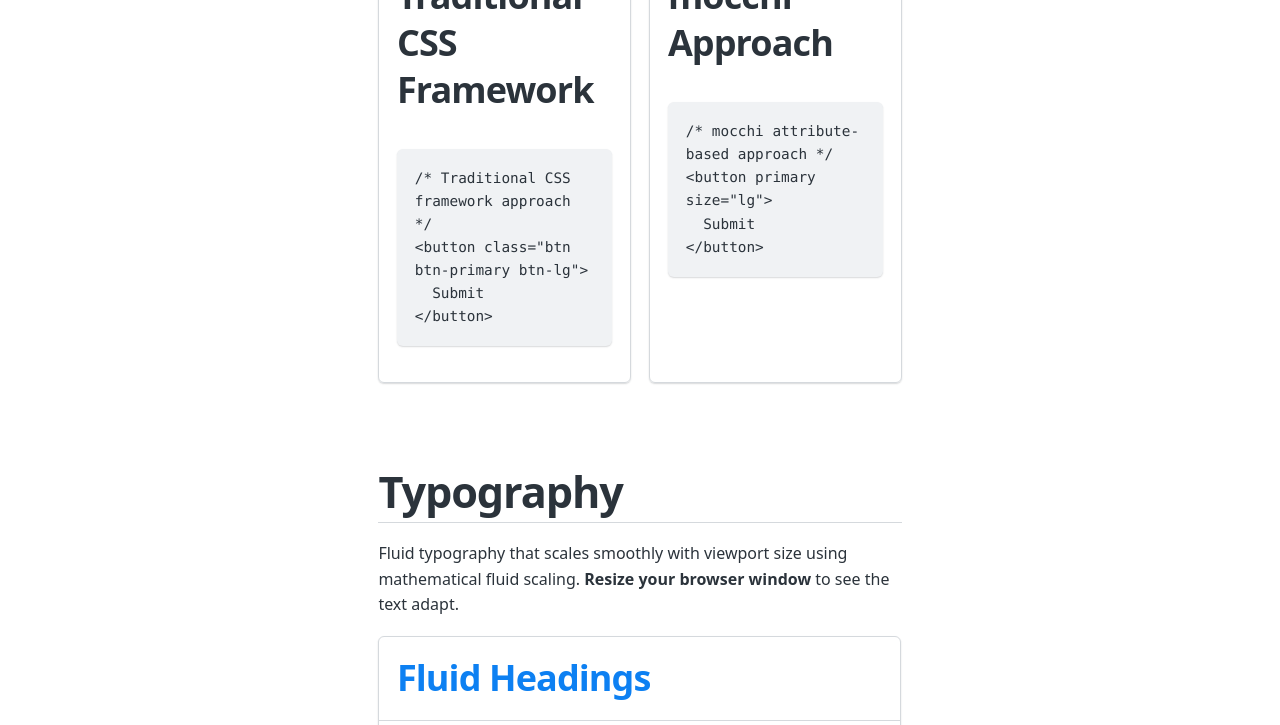
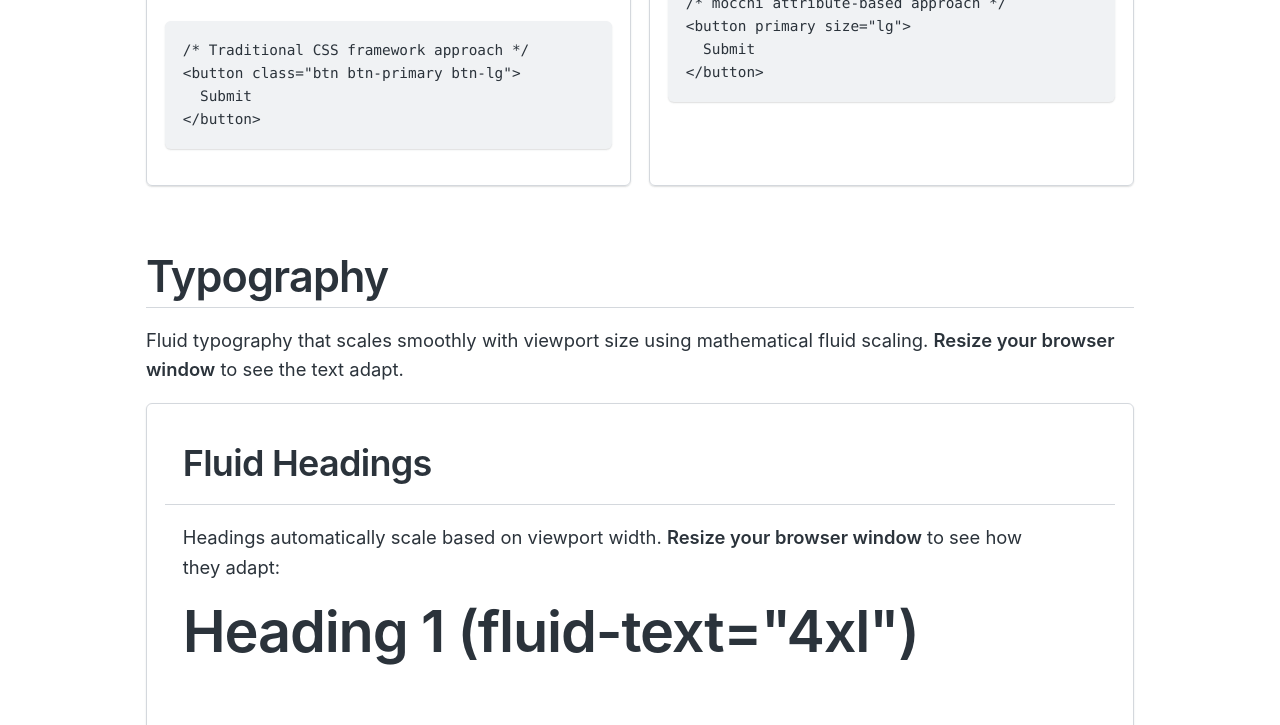
Before and after one commit to srdjan/mocchi, a plain HTML site: page index.html in a window 1280 px wide. Shown: the part 777-1502 px from the top of the page. Drawn offline with Linux system fonts and the light colour scheme.

Commit message:
new styles

```diff
--- a/src/components/_buttons.css
+++ b/src/components/_buttons.css
@@ -1,146 +1,94 @@
-/* Ghost Button */
-button[ghost],
-input[type="submit"][ghost],
-input[type="button"][ghost],
-[role="button"][ghost] {
-  --button-bg: transparent;
-  --button-color: var(--sm-accent);
-  --button-border-color: transparent;
-  --button-hover-bg: var(--sm-accent-bg);
-  --button-hover-color: var(--sm-accent);
-  --button-active-bg: color-mix(in srgb, var(--sm-accent) 15%, transparent);
-  --button-active-color: var(--sm-accent-subtle);
-  box-shadow: none;
+/* ---- Modern Button Styling ---- */
+button,
+.button,
+[component="button"] {
+  display: inline-flex;
+  align-items: center;
+  justify-content: center;
+  gap: var(--sm-space-xs);
+  padding: 0.6em 1.2em;
+  border-radius: var(--sm-radius);
+  font-weight: var(--sm-weight-medium);
+  font-size: var(--sm-font-sm);
+  line-height: 1.4;
+  text-decoration: none;
+  transition: all var(--sm-transition-fast);
+  cursor: pointer;
+  background-color: var(--sm-color-neutral-100);
+  color: var(--sm-fg);
+  border: 1px solid var(--sm-border);
+  box-shadow: var(--sm-shadow-xs);
 }
 
-/* Success Button */
-button[success],
-input[type="submit"][success],
-input[type="button"][success],
-[role="button"][success] {
-  --button-bg: var(--sm-success);
-  --button-color: white;
-  --button-border-color: var(--sm-success);
-  --button-hover-bg: var(--sm-success-subtle);
-  --button-hover-color: white;
-  --button-active-bg: var(--sm-success-subtle);
-  --button-active-color: white;
-  --button-focus-ring-color: color-mix(in srgb, var(--sm-success) 50%, transparent);
+/* Primary Button */
+button[variant="primary"],
+.button[variant="primary"],
+[component="button"][variant="primary"] {
+  background-color: var(--sm-accent);
+  color: white;
+  border: 1px solid transparent;
 }
 
-/* Warning Button */
-button[warning],
-input[type="submit"][warning],
-input[type="button"][warning],
-[role="button"][warning] {
-  --button-bg: var(--sm-warning);
-  --button-color: white;
-  --button-border-color: var(--sm-warning);
-  --button-hover-bg: var(--sm-warning-subtle);
-  --button-hover-color: white;
-  --button-active-bg: var(--sm-warning-subtle);
-  --button-active-color: white;
-  --button-focus-ring-color: color-mix(in srgb, var(--sm-warning) 50%, transparent);
+button[variant="primary"]:hover,
+.button[variant="primary"]:hover,
+[component="button"][variant="primary"]:hover {
+  background-color: var(--sm-accent-subtle);
+  box-shadow: var(--sm-shadow-sm);
+  transform: translateY(-1px);
 }
 
-/* Error Button */
-button[error],
-input[type="submit"][error],
-input[type="button"][error],
-[role="button"][error] {
-  --button-bg: var(--sm-error);
-  --button-color: white;
-  --button-border-color: var(--sm-error);
-  --button-hover-bg: var(--sm-error-subtle);
-  --button-hover-color: white;
-  --button-active-bg: var(--sm-error-subtle);
-  --button-active-color: white;
-  --button-focus-ring-color: color-mix(in srgb, var(--sm-error) 50%, transparent);
+/* Outline Button */
+button[variant="outline"],
+.button[variant="outline"],
+[component="button"][variant="outline"] {
+  background-color: transparent;
+  border: 1px solid var(--sm-border-strong);
+  color: var(--sm-fg);
 }
 
-/* Size Variations */
+button[variant="outline"]:hover,
+.button[variant="outline"]:hover,
+[component="button"][variant="outline"]:hover {
+  background-color: var(--sm-color-neutral-50);
+  border-color: var(--sm-color-neutral-400);
+  box-shadow: var(--sm-shadow-xs);
+}
+
+/* Ghost Button */
+button[variant="ghost"],
+.button[variant="ghost"],
+[component="button"][variant="ghost"] {
+  background-color: transparent;
+  border: 1px solid transparent;
+  color: var(--sm-fg);
+  padding: 0.5em 0.8em;
+}
+
+button[variant="ghost"]:hover,
+.button[variant="ghost"]:hover,
+[component="button"][variant="ghost"]:hover {
+  background-color: var(--sm-color-neutral-100);
+}
+
+/* Button Sizes */
 button[size="sm"],
-input[type="submit"][size="sm"],
-input[type="button"][size="sm"],
-[role="button"][size="sm"] {
-  --button-padding-block: 0.4em;
-  --button-padding-inline: 0.8em;
-  font-size: var(--sm-font-sm);
+.button[size="sm"],
+[component="button"][size="sm"] {
+  font-size: var(--sm-font-xs);
+  padding: 0.4em 0.8em;
 }
 
 button[size="lg"],
-input[type="submit"][size="lg"],
-input[type="button"][size="lg"],
-[role="button"][size="lg"] {
-  --button-padding-block: 0.8em;
-  --button-padding-inline: 1.6em;
+.button[size="lg"],
+[component="button"][size="lg"] {
   font-size: var(--sm-font-md);
+  padding: 0.7em 1.4em;
 }
 
-/* Full Width Button */
-button[full-width],
-input[type="submit"][full-width],
-input[type="button"][full-width],
-[role="button"][full-width] {
-  width: 100%;
+/* Focus States */
+button:focus-visible,
+.button:focus-visible,
+[component="button"]:focus-visible {
+  outline: 2px solid var(--sm-focus-ring);
+  outline-offset: 2px;
 }
-
-/* Icon Button */
-button[icon],
-input[type="submit"][icon],
-input[type="button"][icon],
-[role="button"][icon] {
-  --button-padding-block: 0.5rem;
-  --button-padding-inline: 0.5rem;
-  aspect-ratio: 1/1;
-
-  & svg {
-    width: 1.25em;
-    height: 1.25em;
-  }
-}
-
-/* Circular Button */
-button[circular],
-input[type="submit"][circular],
-input[type="button"][circular],
-[role="button"][circular] {
-  --button-radius: 50%;
-  aspect-ratio: 1/1;
-  padding: 0.5rem;
-
-  &[size="sm"] {
-    padding: 0.25rem;
-  }
-
-  &[size="lg"] {
-    padding: 0.75rem;
-  }
-}
-
-/* Button Group */
-.button-group {
-  display: inline-flex;
-
-  &>button,
-  &>input[type="submit"],
-  &>input[type="button"],
-  &>[role="button"] {
-    border-radius: 0;
-    margin: 0;
-
-    &:not(:last-child) {
-      border-right-width: 0;
-    }
-
-    &:first-child {
-      border-top-left-radius: var(--sm-radius);
-      border-bottom-left-radius: var(--sm-radius);
-    }
-
-    &:last-child {
-      border-top-right-radius: var(--sm-radius);
-      border-bottom-right-radius: var(--sm-radius);
-    }
-  }
-}
--- a/src/components/_cards.css
+++ b/src/components/_cards.css
@@ -4,54 +4,78 @@
   /* Base Card */
   .card,
   [component="card"] {
-    --card-padding: var(--sm-space);
-    --card-bg: var(--sm-bg);
-    --card-radius: var(--sm-radius);
-    --card-shadow: var(--sm-shadow-md);
-    --card-hover-bg: var(--sm-bg);
-    --card-hover-transform: translateY(-3px);
-    --card-hover-shadow: var(--sm-shadow-lg);
+    background-color: var(--sm-bg);
+    border-radius: var(--sm-radius-md);
+    box-shadow: var(--sm-shadow-sm);
+    padding: var(--sm-space);
+    transition: transform var(--sm-transition), box-shadow var(--sm-transition);
+    border: 1px solid var(--sm-border);
+    overflow: hidden;
+  }
 
+  .card:hover,
+  [component="card"]:hover {
+    box-shadow: var(--sm-shadow-md);
+    transform: translateY(-2px);
+  }
+
+  /* Card with image */
+  .card img:first-child,
+  [component="card"] img:first-child {
+    margin: calc(var(--sm-space) * -1) calc(var(--sm-space) * -1) var(--sm-space);
+    max-width: calc(100% + var(--sm-space) * 2);
+    border-radius: var(--sm-radius-md) var(--sm-radius-md) 0 0;
+  }
+
+  /* Card header */
+  .card-header,
+  [component="card-header"] {
+    margin-bottom: var(--sm-space-sm);
     display: flex;
     flex-direction: column;
-    background-color: var(--card-bg);
-    border-radius: var(--card-radius);
-    overflow: hidden;
-    box-shadow: var(--card-shadow);
-    transition:
-      transform var(--sm-transition),
-      box-shadow var(--sm-transition),
-      background-color var(--sm-transition);
-    border: none;
-    margin-bottom: var(--sm-space);
-    contain: content;
-    content-visibility: auto;
+    gap: var(--sm-space-2xs);
   }
 
-  /* Card with hover effect */
-  .card[hover],
-  [component="card"][hover],
-  .card:hover,
-  [component="card"]:hover {
-    transform: var(--card-hover-transform);
-    box-shadow: var(--card-hover-shadow);
-    background-color: var(--card-hover-bg);
+  .card-header h2,
+  .card-header h3,
+  [component="card-header"] h2,
+  [component="card-header"] h3 {
+    margin: 0;
+    font-weight: var(--sm-weight-semibold);
+    color: var(--sm-fg);
+  }
+
+  .card-header p,
+  [component="card-header"] p {
+    margin: 0;
+    color: var(--sm-subtle);
+    font-size: var(--sm-font-sm);
+  }
+
+  /* Card footer */
+  .card-footer,
+  [component="card-footer"] {
+    margin-top: var(--sm-space);
+    padding-top: var(--sm-space-sm);
+    border-top: 1px solid var(--sm-border);
+    display: flex;
+    justify-content: flex-end;
+    gap: var(--sm-space-sm);
+  }
+
+  /* Card variants */
+  .card[variant="outline"],
+  [component="card"][variant="outline"] {
+    box-shadow: none;
+    border: 1px solid var(--sm-border-strong);
+  }
+
+  .card[variant="elevated"],
+  [component="card"][variant="elevated"] {
+    box-shadow: var(--sm-shadow-md);
   }
 
   /* Card sections */
-  .card>header,
-  [component="card"]>header {
-    padding: var(--card-padding);
-    border-bottom: 1px solid var(--sm-border);
-    background-color: var(--sm-accent-bg);
-
-    &> :first-child {
-      margin-top: 0;
-      margin-bottom: 0;
-      color: var(--sm-accent);
-    }
-  }
-
   .card>.content,
   .card-body,
   [component="card"]>[component="content"],
--- a/src/tokens/_colors.css
+++ b/src/tokens/_colors.css
@@ -1,28 +1,28 @@
 /* ---- Color System with HSL Base ---- */
 :root {
-  /* Primary (Blue) - Adjusted for MVP-inspired look */
-  --sm-color-primary-h: 210;
-  --sm-color-primary-s: 90%;
+  /* Primary (Blue) - Adjusted for a more elegant look */
+  --sm-color-primary-h: 220;
+  --sm-color-primary-s: 85%;
 
-  /* Success (Green) */
-  --sm-color-success-h: 160;
-  --sm-color-success-s: 84%;
+  /* Success (Green) - Softer, more sophisticated */
+  --sm-color-success-h: 155;
+  --sm-color-success-s: 75%;
 
-  /* Warning (Yellow/Amber) */
-  --sm-color-warning-h: 38;
-  --sm-color-warning-s: 92%;
+  /* Warning (Yellow/Amber) - Warmer, less harsh */
+  --sm-color-warning-h: 42;
+  --sm-color-warning-s: 85%;
 
-  /* Error (Red) */
-  --sm-color-error-h: 0;
-  --sm-color-error-s: 84%;
+  /* Error (Red) - Slightly muted for elegance */
+  --sm-color-error-h: 358;
+  --sm-color-error-s: 80%;
 
-  /* Purple */
-  --sm-color-purple-h: 270;
-  --sm-color-purple-s: 76%;
+  /* Purple - Richer, more vibrant */
+  --sm-color-purple-h: 265;
+  --sm-color-purple-s: 70%;
 
-  /* Neutral (Gray) - Adjusted for better readability */
-  --sm-color-neutral-h: 210;
-  --sm-color-neutral-s: 10%;
+  /* Neutral (Gray) - Cooler, more sophisticated */
+  --sm-color-neutral-h: 215;
+  --sm-color-neutral-s: 12%;
 
   /* Color Luminance Scale */
   --sm-luminance-50: 95%;
@@ -116,14 +116,13 @@
     --sm-color-neutral-900: hsl(var(--sm-color-neutral-h), var(--sm-color-neutral-s), var(--sm-luminance-900));
     --sm-color-neutral-950: hsl(var(--sm-color-neutral-h), var(--sm-color-neutral-s), var(--sm-luminance-950));
 
-    /* Semantic Color Tokens - MVP-Inspired */
+    /* Semantic Color Tokens - Modern & Elegant */
     --sm-bg: #ffffff;
-    --sm-fg: hsl(210, 15%, 20%);
-    /* Softer than pure black */
-    --sm-subtle: hsl(210, 10%, 40%);
-    --sm-muted: hsl(210, 10%, 60%);
-    --sm-accent: hsl(var(--sm-color-primary-h), var(--sm-color-primary-s), 50%);
-    --sm-accent-subtle: hsl(var(--sm-color-primary-h), var(--sm-color-primary-s), 40%);
+    --sm-fg: hsl(215, 15%, 18%);
+    --sm-subtle: hsl(215, 12%, 38%);
+    --sm-muted: hsl(215, 10%, 58%);
+    --sm-accent: hsl(var(--sm-color-primary-h), var(--sm-color-primary-s), 48%);
+    --sm-accent-subtle: hsl(var(--sm-color-primary-h), var(--sm-color-primary-s), 38%);
     --sm-success: var(--sm-color-success-500);
     --sm-success-subtle: var(--sm-color-success-600);
     --sm-warning: var(--sm-color-warning-500);
--- a/src/tokens/_effects.css
+++ b/src/tokens/_effects.css
@@ -1,33 +1,33 @@
 /* ---- Effects System ---- */
 :root {
-  /* Radius Scale - Adjusted for MVP look */
+  /* Radius Scale - More refined for modern UI */
   --sm-radius-xs: 0.125rem;
   --sm-radius-sm: 0.25rem;
   --sm-radius: 0.375rem;
   --sm-radius-md: 0.5rem;
   --sm-radius-lg: 0.75rem;
   --sm-radius-xl: 1rem;
-  --sm-radius-2xl: 1.5rem;
+  --sm-radius-2xl: 1.25rem;
   --sm-radius-full: 9999px;
 
-  /* Shadow Scale with Layered Approach - Enhanced for MVP look */
-  --sm-shadow-color: 210 15% 15%;
-  --sm-shadow-strength: 3%;
+  /* Shadow Scale - More subtle, elegant shadows */
+  --sm-shadow-color: 215 15% 15%;
+  --sm-shadow-strength: 2.5%;
 
   --sm-shadow-xs:
-    0 1px 2px hsl(var(--sm-shadow-color) / calc(var(--sm-shadow-strength) + 5%));
+    0 1px 2px hsl(var(--sm-shadow-color) / calc(var(--sm-shadow-strength) + 4%));
 
   --sm-shadow-sm:
-    0 1px 2px hsl(var(--sm-shadow-color) / calc(var(--sm-shadow-strength) + 9%)),
-    0 1px 1px hsl(var(--sm-shadow-color) / calc(var(--sm-shadow-strength) + 3%));
+    0 1px 2px hsl(var(--sm-shadow-color) / calc(var(--sm-shadow-strength) + 7%)),
+    0 1px 1px hsl(var(--sm-shadow-color) / calc(var(--sm-shadow-strength) + 2%));
 
   --sm-shadow:
-    0 1px 3px hsl(var(--sm-shadow-color) / calc(var(--sm-shadow-strength) + 10%)),
-    0 1px 2px hsl(var(--sm-shadow-color) / calc(var(--sm-shadow-strength) + 6%));
+    0 1px 3px hsl(var(--sm-shadow-color) / calc(var(--sm-shadow-strength) + 8%)),
+    0 1px 2px hsl(var(--sm-shadow-color) / calc(var(--sm-shadow-strength) + 4%));
 
   --sm-shadow-md:
-    0 4px 6px -1px hsl(var(--sm-shadow-color) / calc(var(--sm-shadow-strength) + 10%)),
-    0 2px 4px -1px hsl(var(--sm-shadow-color) / calc(var(--sm-shadow-strength) + 6%));
+    0 4px 6px -1px hsl(var(--sm-shadow-color) / calc(var(--sm-shadow-strength) + 8%)),
+    0 2px 4px -1px hsl(var(--sm-shadow-color) / calc(var(--sm-shadow-strength) + 4%));
 
   --sm-shadow-lg:
     0 10px 15px -3px hsl(var(--sm-shadow-color) / calc(var(--sm-shadow-strength) + 10%)),
@@ -43,15 +43,15 @@
   --sm-shadow-inner:
     inset 0 2px 4px 0 hsl(var(--sm-shadow-color) / calc(var(--sm-shadow-strength) + 10%));
 
-  /* Animation Tokens - Enhanced for MVP feel */
-  --sm-easing-standard: cubic-bezier(0.4, 0, 0.2, 1);
+  /* Animation Tokens - Refined for elegance */
+  --sm-easing-standard: cubic-bezier(0.3, 0, 0.2, 1);
   --sm-easing-decelerate: cubic-bezier(0, 0, 0.2, 1);
-  --sm-easing-accelerate: cubic-bezier(0.4, 0, 1, 1);
+  --sm-easing-accelerate: cubic-bezier(0.3, 0, 1, 1);
 
-  --sm-duration-instant: 100ms;
-  --sm-duration-fast: 200ms;
-  --sm-duration-normal: 300ms;
-  --sm-duration-slow: 500ms;
+  --sm-duration-instant: 120ms;
+  --sm-duration-fast: 220ms;
+  --sm-duration-normal: 280ms;
+  --sm-duration-slow: 450ms;
 
   --sm-transition-instant: var(--sm-duration-instant) var(--sm-easing-standard);
   --sm-transition-fast: var(--sm-duration-fast) var(--sm-easing-standard);
--- a/src/tokens/_typography.css
+++ b/src/tokens/_typography.css
@@ -1,64 +1,26 @@
 /* ---- Typography System ---- */
 :root {
-  /* Enhanced Font Families */
-  --sm-font-sans: system-ui, -apple-system, BlinkMacSystemFont, "Segoe UI", Roboto, "Helvetica Neue", Arial, sans-serif;
-  --sm-font-mono: ui-monospace, SFMono-Regular, Menlo, Monaco, Consolas, monospace;
-  --sm-font-serif: ui-serif, Georgia, Cambria, "Times New Roman", Times, serif;
+  /* Enhanced Font Families for modern elegance */
+  --sm-font-sans: 'Inter', system-ui, -apple-system, BlinkMacSystemFont, "Segoe UI", Roboto, "Helvetica Neue", Arial, sans-serif;
+  --sm-font-mono: 'JetBrains Mono', ui-monospace, SFMono-Regular, Menlo, Monaco, Consolas, monospace;
+  --sm-font-serif: 'Newsreader', ui-serif, Georgia, Cambria, "Times New Roman", Times, serif;
 
-  /* Fluid Typography Configuration */
-  --sm-font-base-size: 1rem;
-  --sm-min-width: 20rem;
-  --sm-max-width: 80rem;
-  --sm-min-scale: 0.9;
-  /* Slightly higher minimum */
-  --sm-max-scale: 1.125;
-  /* Keep max scale the same */
+  /* Refined Type Scale - Perfect fifth ratio (1.25) */
+  --sm-scale-ratio: 1.25;
 
-  /* Improved Fluid Typography Formula */
-  --sm-slope: calc((var(--sm-max-scale) - var(--sm-min-scale)) / (var(--sm-max-width) - var(--sm-min-width)));
-  --sm-slope-vw: calc(var(--sm-slope) * 100vw);
-  --sm-intercept: calc(var(--sm-min-scale) - (var(--sm-slope) * var(--sm-min-width)));
-  --sm-fluid-factor: calc(var(--sm-slope-vw) + var(--sm-intercept));
-  --sm-fluid-base: clamp(calc(var(--sm-min-scale) * var(--sm-font-base-size)),
-      calc(var(--sm-fluid-factor) * var(--sm-font-base-size)),
-      calc(var(--sm-max-scale) * var(--sm-font-base-size)));
-
-  /* Type Scale - Perfect fourth ratio (1.25) */
-  --sm-scale-ratio: 1.25;
-  --sm-font-xs: calc(var(--sm-fluid-base) / var(--sm-scale-ratio) / var(--sm-scale-ratio));
-  --sm-font-sm: calc(var(--sm-fluid-base) / var(--sm-scale-ratio));
-  --sm-font-base: var(--sm-fluid-base);
-  --sm-font-md: calc(var(--sm-fluid-base) * var(--sm-scale-ratio));
-  --sm-font-lg: calc(var(--sm-fluid-base) * var(--sm-scale-ratio) * var(--sm-scale-ratio));
-  --sm-font-xl: calc(var(--sm-fluid-base) * var(--sm-scale-ratio) * var(--sm-scale-ratio) * var(--sm-scale-ratio));
-  --sm-font-2xl: calc(var(--sm-font-xl) * var(--sm-scale-ratio));
-  --sm-font-3xl: calc(var(--sm-font-2xl) * var(--sm-scale-ratio));
-
-  /* Line Heights - Adjusted for better readability */
-  --sm-line-height-xs: 1.6;
-  --sm-line-height-sm: 1.6;
-  --sm-line-height-base: 1.6;
-  --sm-line-height-md: 1.4;
-  --sm-line-height-lg: 1.3;
-  --sm-line-height-xl: 1.2;
-  --sm-line-height-2xl: 1.1;
-  --sm-line-height-3xl: 1.1;
-
-  /* Font Weights */
+  /* Font Weights - Adjusted for modern UI */
   --sm-weight-light: 300;
   --sm-weight-normal: 400;
   --sm-weight-medium: 500;
   --sm-weight-semibold: 600;
   --sm-weight-bold: 700;
 
-  /* Letter Spacing */
-  --sm-letter-spacing-tight: -0.025em;
+  /* Letter Spacing - Refined for elegance */
+  --sm-letter-spacing-tight: -0.02em;
   --sm-letter-spacing-normal: 0;
-  --sm-letter-spacing-wide: 0.025em;
-  --sm-letter-spacing-wider: 0.05em;
+  --sm-letter-spacing-wide: 0.02em;
+  --sm-letter-spacing-wider: 0.04em;
 
-  /* Measure (optimal line length) - Adjusted for MVP-inspired look */
-  --sm-measure: 65ch;
-  --sm-measure-narrow: 55ch;
-  --sm-measure-wide: 75ch;
+  /* Add font imports for modern typography */
+  @import url('https://fonts.googleapis.com/css2?family=Inter:wght@300;400;500;600;700&family=JetBrains+Mono:wght@400;500;600&family=Newsreader:ital,wght@0,400;0,500;0,600;1,400;1,500&display=swap');
 }
```
Also changed, not shown: src/components/_forms.css (added, +96 -0 lines).
